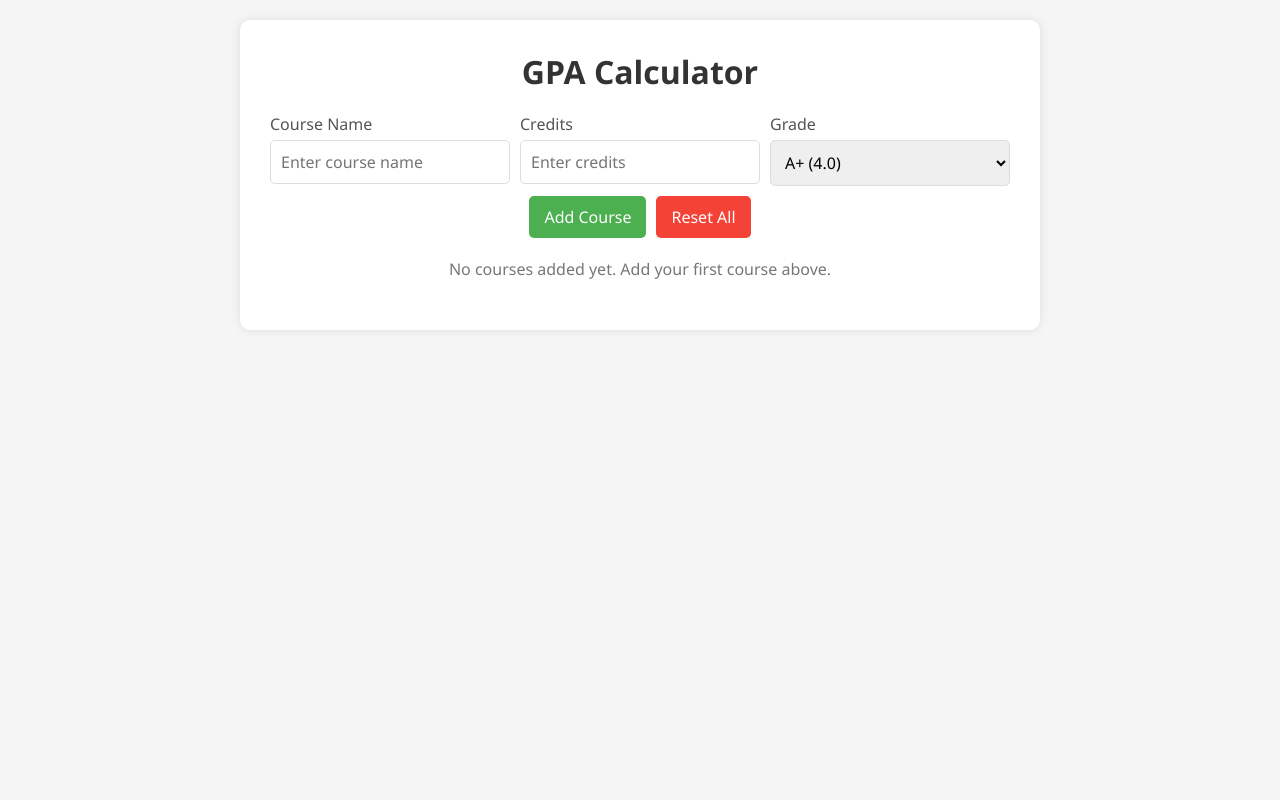
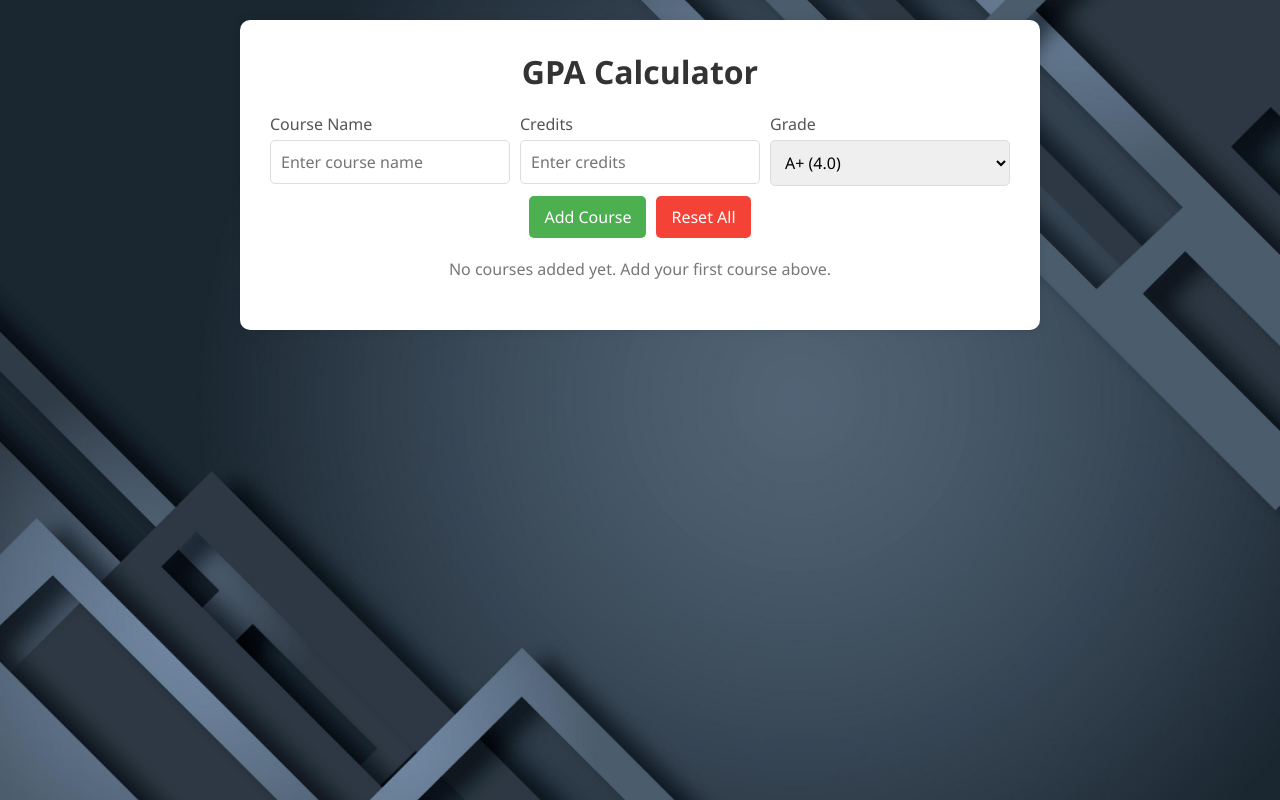
Before and after one commit to sahan-nirodha24/GPA-Calculator-App, a Next.js app: page / in a window 1280 px wide. Built offline with nearby package versions, Linux system fonts and the light colour scheme.

Commit message:
Add Background Image

```diff
--- a/src/app/globals.css
+++ b/src/app/globals.css
@@ -10,7 +10,12 @@
 }
 
 body {
-  background-color: #f5f5f5;
+  background-image: url('/background.jpg');
+  background-size: cover;
+  background-position: center;
+  background-attachment: fixed;
+  background-repeat: no-repeat;
+  min-height: 100vh;
   padding: 20px;
 }
 
```
Also changed, not shown: public/background.jpg (added).
